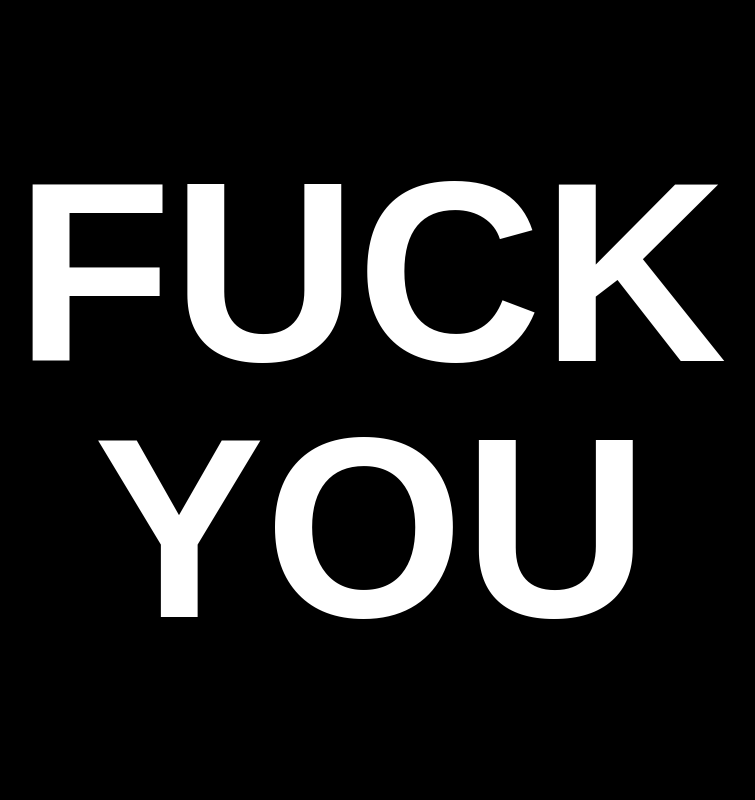
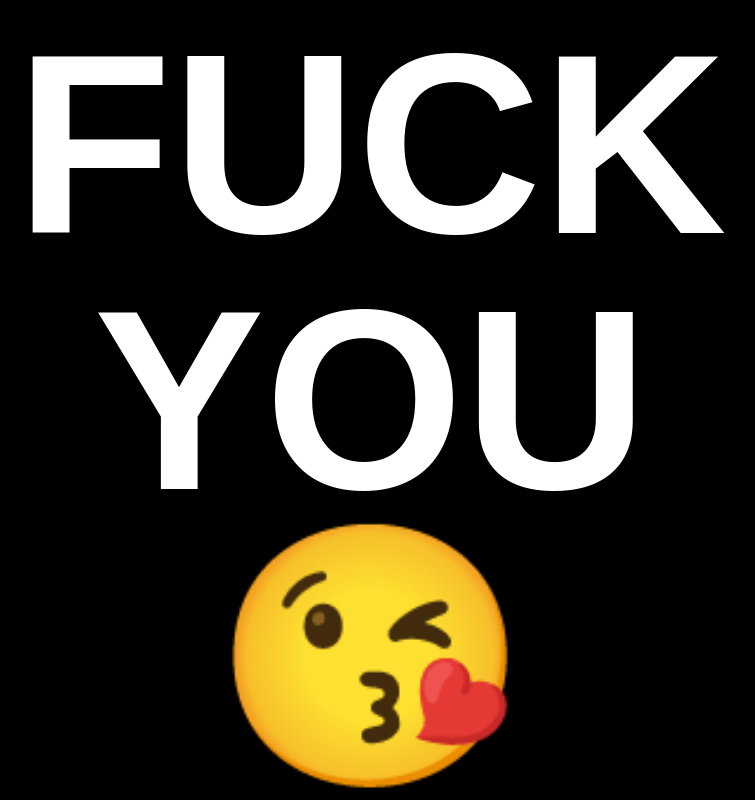
Before and after one commit to djeknet/fckyaa, a plain HTML site: page index.html in a window 1280 px wide. Shown: the whole page, without its empty margins (269-1024 px from the left). Drawn offline with Linux system fonts and the light colour scheme.

Commit message:
Update index.html

```diff
--- a/index.html
+++ b/index.html
@@ -33,5 +33,6 @@
 <body>
   <div class="text">FUCK</div>
   <div class="text">YOU</div>
+   <div class="text">😘</div>
 </body>
 </html>
```
